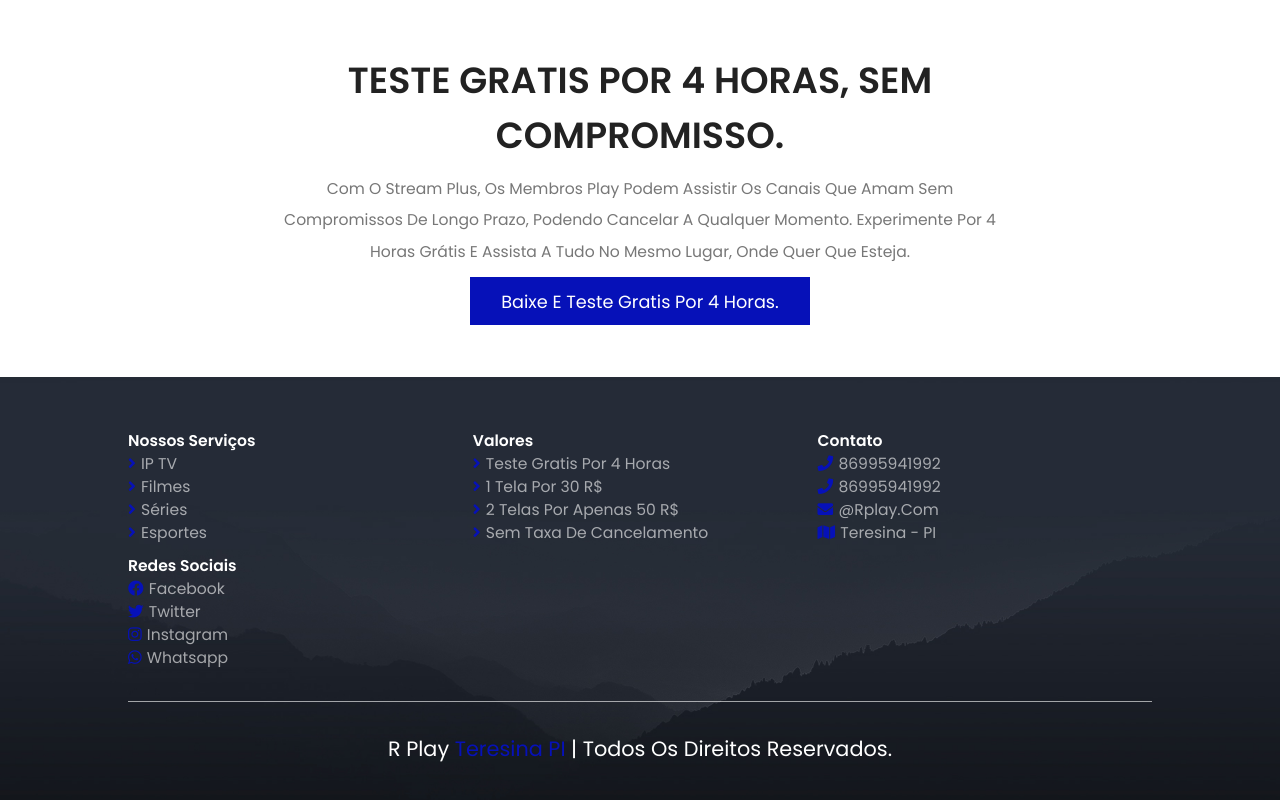
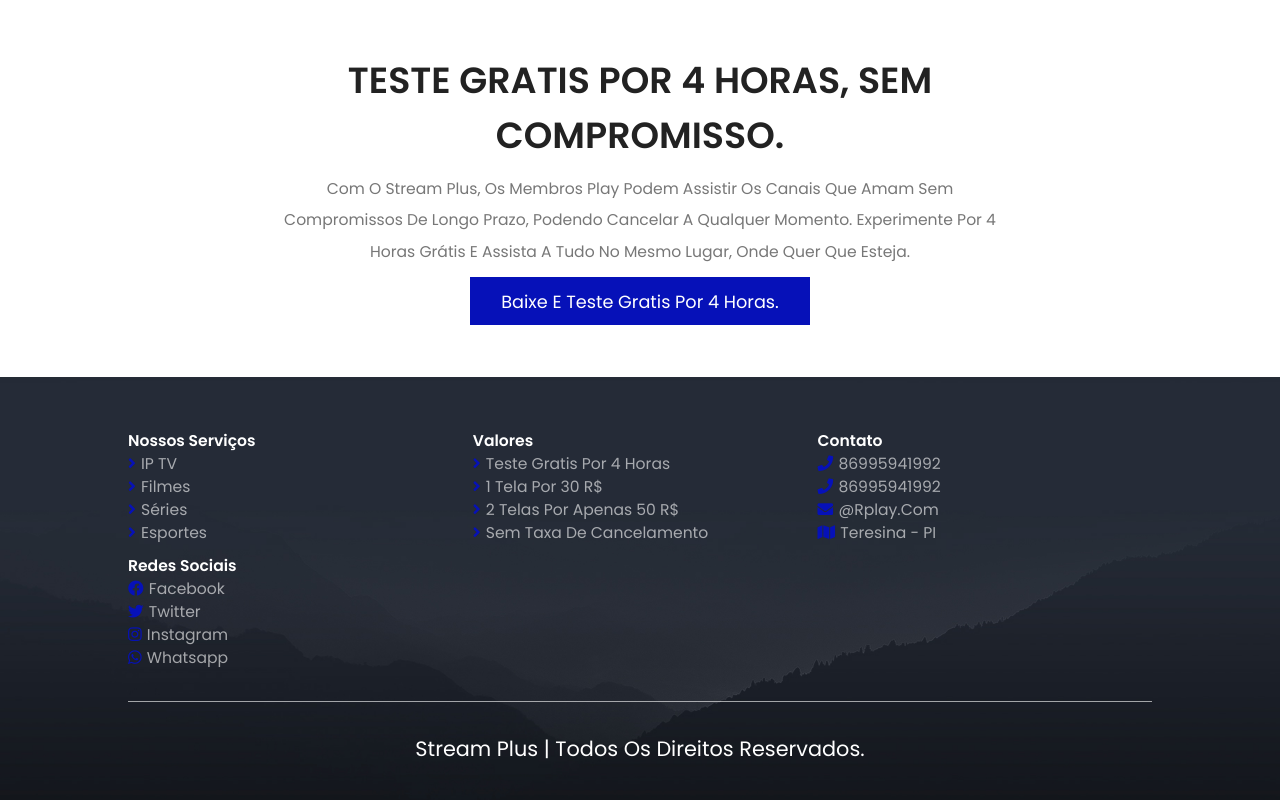
Before and after one commit to Joaquim919/Rplay, a plain HTML site: page index.html in a window 1280 px wide. Shown: the part 4536-5336 px from the top of the page. Drawn offline with nearby package versions, Linux system fonts and the light colour scheme.

Commit message:
Update index.html

```diff
--- a/index.html
+++ b/index.html
@@ -383,7 +383,7 @@
             </div>
         </div>
         <div class="home-right">
-            R play <span>Teresina PI</span> | Todos os direitos reservados.
+            Stream Plus | Todos os direitos reservados.
         </div>
     </section>
 
```
